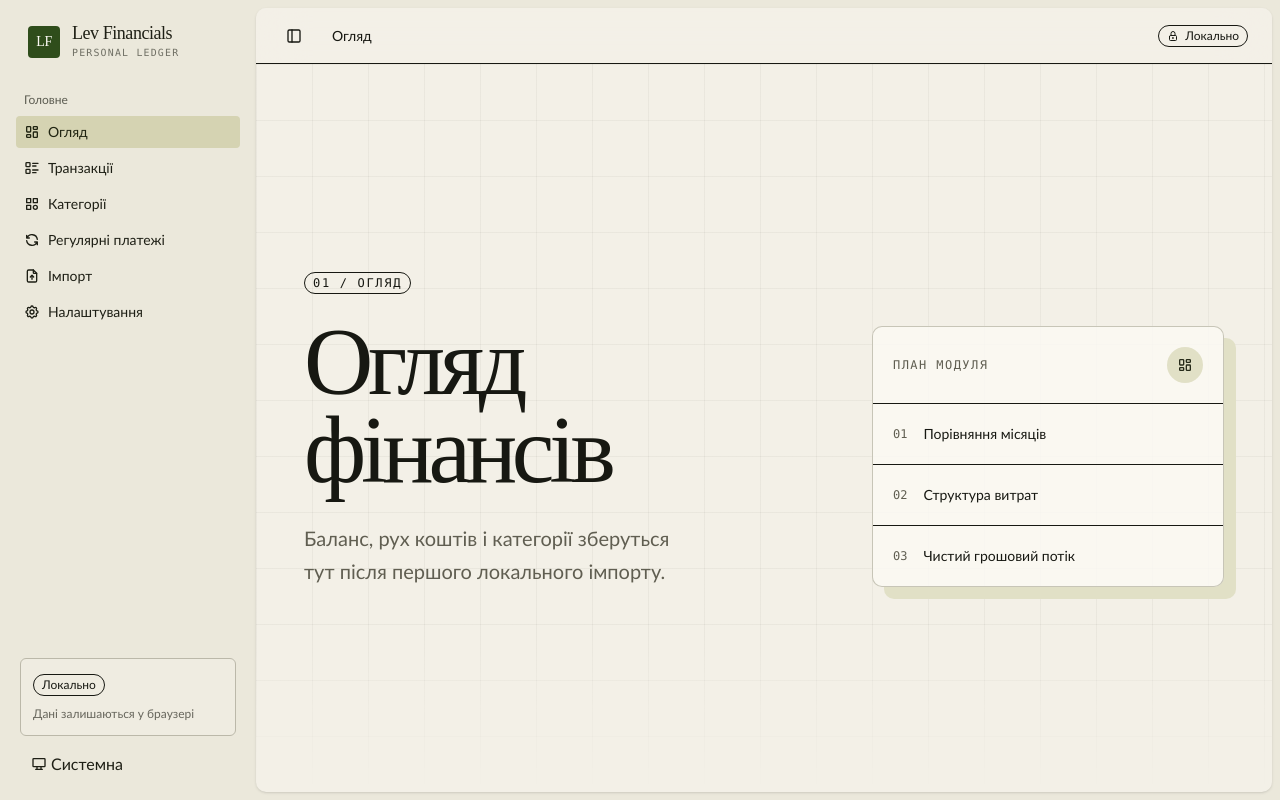
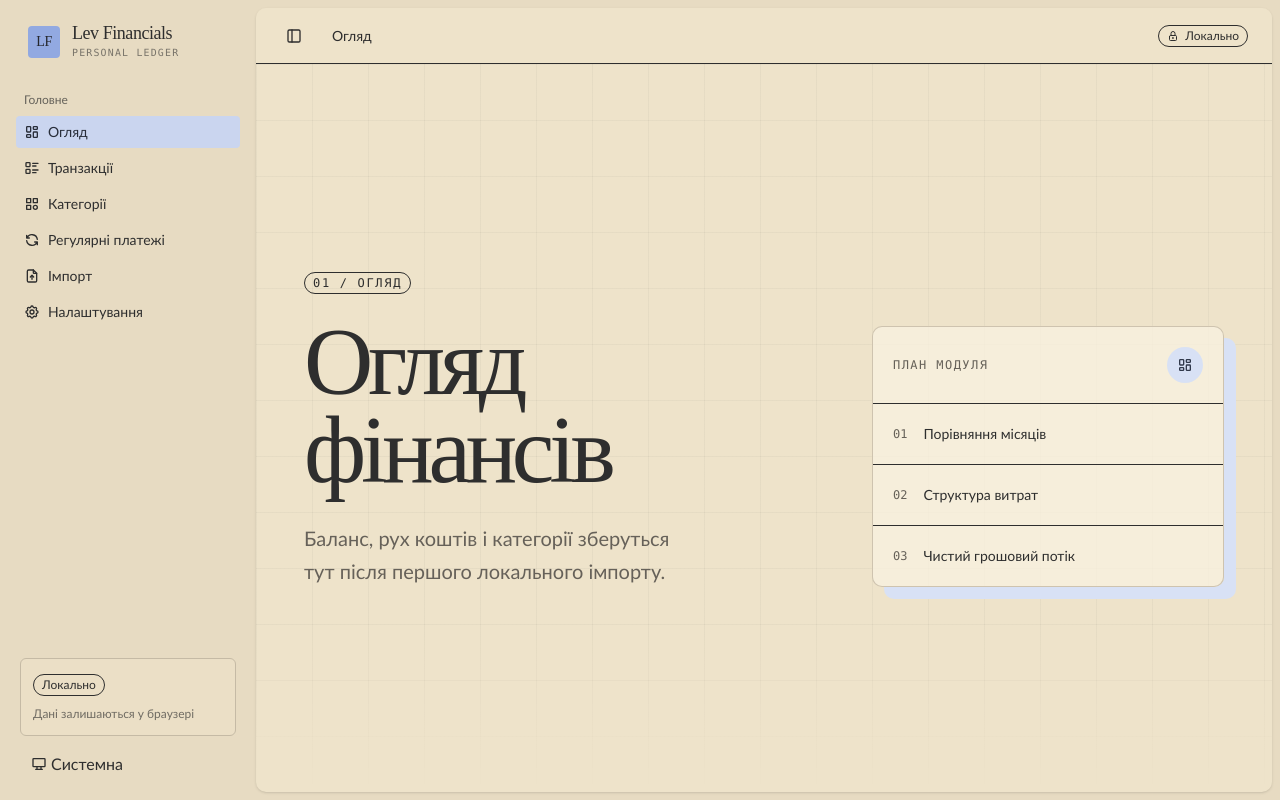
Before and after one commit to sudo-Lev/lev-financials, a React (Vite) app: page / in a window 1280 px wide. Built offline with nearby package versions, Linux system fonts and the light colour scheme.

Commit message:
style(theme): adopt lavender graphite palette

```diff
--- a/src/index.css
+++ b/src/index.css
@@ -56,44 +56,44 @@
   --app-font-sans: "Avenir Next", "Gill Sans", "Trebuchet MS", sans-serif;
   --app-font-mono: "Berkeley Mono", "SFMono-Regular", Consolas, monospace;
 
-  --background: oklch(0.955 0.012 90);
-  --foreground: oklch(0.205 0.012 115);
-  --card: oklch(0.985 0.008 90);
-  --card-foreground: oklch(0.205 0.012 115);
-  --popover: oklch(0.99 0.006 90);
-  --popover-foreground: oklch(0.205 0.012 115);
-  --primary: oklch(0.385 0.085 135);
-  --primary-foreground: oklch(0.985 0.008 90);
-  --secondary: oklch(0.9 0.035 105);
-  --secondary-foreground: oklch(0.275 0.03 120);
-  --muted: oklch(0.91 0.012 90);
-  --muted-foreground: oklch(0.48 0.02 100);
-  --accent: oklch(0.82 0.105 105);
-  --accent-foreground: oklch(0.22 0.025 110);
-  --destructive: oklch(0.57 0.19 28);
-  --destructive-foreground: oklch(0.985 0.008 90);
-  --border: oklch(0.78 0.02 95);
-  --input: oklch(0.78 0.02 95);
-  --ring: oklch(0.48 0.095 135);
-  --income: oklch(0.53 0.13 145);
-  --expense: oklch(0.57 0.17 32);
-  --transfer: oklch(0.52 0.12 245);
-  --warning: oklch(0.71 0.14 78);
-  --sidebar: oklch(0.93 0.018 95);
-  --sidebar-foreground: oklch(0.235 0.018 115);
-  --sidebar-primary: oklch(0.385 0.085 135);
-  --sidebar-primary-foreground: oklch(0.985 0.008 90);
-  --sidebar-accent: oklch(0.86 0.045 105);
-  --sidebar-accent-foreground: oklch(0.255 0.035 120);
-  --sidebar-border: oklch(0.78 0.02 95);
-  --sidebar-ring: oklch(0.48 0.095 135);
-  --chart-1: oklch(0.49 0.105 137);
-  --chart-2: oklch(0.6 0.145 34);
-  --chart-3: oklch(0.53 0.12 245);
-  --chart-4: oklch(0.68 0.13 85);
-  --chart-5: oklch(0.58 0.09 315);
+  --background: #eee3ca;
+  --foreground: #2e2e2e;
+  --card: #f8f0df;
+  --card-foreground: #2e2e2e;
+  --popover: #fff9ed;
+  --popover-foreground: #2e2e2e;
+  --primary: #92a9e1;
+  --primary-foreground: #25272d;
+  --secondary: #d8e1f5;
+  --secondary-foreground: #30384b;
+  --muted: #e1d6bf;
+  --muted-foreground: #666159;
+  --accent: #bdccef;
+  --accent-foreground: #292e3a;
+  --destructive: #b44f4f;
+  --destructive-foreground: #fff9ed;
+  --border: #c5baa5;
+  --input: #b8ad99;
+  --ring: #657db8;
+  --income: #47786a;
+  --expense: #b44f4f;
+  --transfer: #617bb8;
+  --warning: #9c6b26;
+  --sidebar: #e7dbc2;
+  --sidebar-foreground: #2e2e2e;
+  --sidebar-primary: #92a9e1;
+  --sidebar-primary-foreground: #25272d;
+  --sidebar-accent: #cad5ef;
+  --sidebar-accent-foreground: #292e3a;
+  --sidebar-border: #c5baa5;
+  --sidebar-ring: #657db8;
+  --chart-1: #617bb8;
+  --chart-2: #a86655;
+  --chart-3: #47786a;
+  --chart-4: #a97832;
+  --chart-5: #806a9c;
   --radius: 0.375rem;
-  --shadow-color: oklch(0.205 0.012 115 / 14%);
+  --shadow-color: rgb(46 46 46 / 14%);
 
   color: var(--foreground);
   background: var(--background);
@@ -105,43 +105,43 @@
 }
 
 .dark {
-  --background: oklch(0.18 0.014 115);
-  --foreground: oklch(0.91 0.016 95);
-  --card: oklch(0.225 0.016 115);
-  --card-foreground: oklch(0.91 0.016 95);
-  --popover: oklch(0.21 0.016 115);
-  --popover-foreground: oklch(0.91 0.016 95);
-  --primary: oklch(0.71 0.12 135);
-  --primary-foreground: oklch(0.17 0.016 115);
-  --secondary: oklch(0.29 0.025 115);
-  --secondary-foreground: oklch(0.91 0.016 95);
-  --muted: oklch(0.265 0.015 115);
-  --muted-foreground: oklch(0.67 0.025 100);
-  --accent: oklch(0.69 0.12 105);
-  --accent-foreground: oklch(0.17 0.016 115);
-  --destructive: oklch(0.68 0.18 28);
-  --destructive-foreground: oklch(0.96 0.01 90);
-  --border: oklch(0.36 0.022 110);
-  --input: oklch(0.36 0.022 110);
-  --ring: oklch(0.7 0.1 135);
-  --income: oklch(0.7 0.13 145);
-  --expense: oklch(0.7 0.16 34);
-  --transfer: oklch(0.7 0.12 245);
-  --warning: oklch(0.78 0.13 78);
-  --sidebar: oklch(0.205 0.018 115);
-  --sidebar-foreground: oklch(0.9 0.018 95);
-  --sidebar-primary: oklch(0.71 0.12 135);
-  --sidebar-primary-foreground: oklch(0.17 0.016 115);
-  --sidebar-accent: oklch(0.29 0.03 115);
-  --sidebar-accent-foreground: oklch(0.93 0.018 95);
-  --sidebar-border: oklch(0.36 0.022 110);
-  --sidebar-ring: oklch(0.7 0.1 135);
-  --chart-1: oklch(0.7 0.12 137);
-  --chart-2: oklch(0.72 0.14 34);
-  --chart-3: oklch(0.7 0.12 245);
-  --chart-4: oklch(0.78 0.12 85);
-  --chart-5: oklch(0.72 0.1 315);
-  --shadow-color: oklch(0 0 0 / 36%);
+  --background: #2e2e2e;
+  --foreground: #eee3ca;
+  --card: #383838;
+  --card-foreground: #f4ead5;
+  --popover: #343434;
+  --popover-foreground: #f4ead5;
+  --primary: #92a9e1;
+  --primary-foreground: #25272d;
+  --secondary: #485064;
+  --secondary-foreground: #f4ead5;
+  --muted: #3e3d3a;
+  --muted-foreground: #c1b8a7;
+  --accent: #6476a1;
+  --accent-foreground: #fff9ed;
+  --destructive: #e2867c;
+  --destructive-foreground: #2e2e2e;
+  --border: #57534c;
+  --input: #666159;
+  --ring: #a9bced;
+  --income: #80b9a7;
+  --expense: #e2867c;
+  --transfer: #a9bced;
+  --warning: #d8aa67;
+  --sidebar: #292929;
+  --sidebar-foreground: #eee3ca;
+  --sidebar-primary: #92a9e1;
+  --sidebar-primary-foreground: #25272d;
+  --sidebar-accent: #485064;
+  --sidebar-accent-foreground: #fff9ed;
+  --sidebar-border: #514e49;
+  --sidebar-ring: #a9bced;
+  --chart-1: #a9bced;
+  --chart-2: #dc9582;
+  --chart-3: #80b9a7;
+  --chart-4: #d8aa67;
+  --chart-5: #b19ac9;
+  --shadow-color: rgb(0 0 0 / 36%);
 }
 
 * {
```
Also changed, not shown: 1 other file (tests, documents, lock files or other folders).
